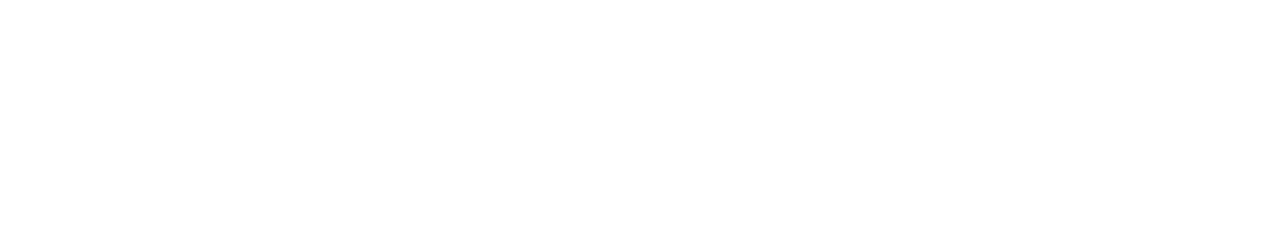
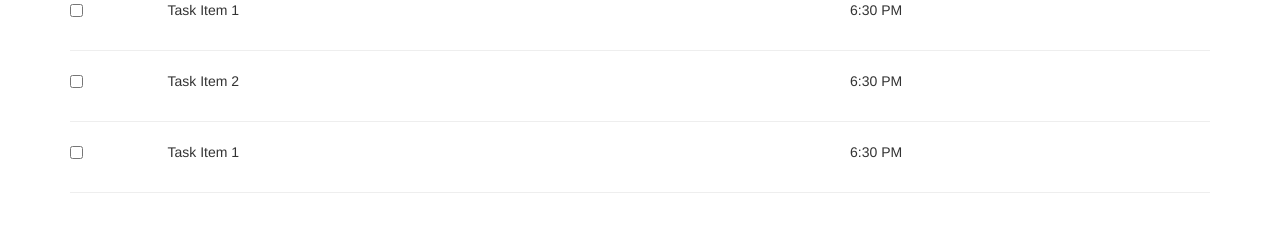
Before and after one commit to monicafp/to-do-app, a plain HTML site: page index.html in a window 1280 px wide. Drawn offline with Linux system fonts and the light colour scheme.

Commit message:
Work in progress
Completed task list. Moving to new branch to create main component.

```diff
--- a/index.html
+++ b/index.html
@@ -4,13 +4,64 @@
     <head>
     <meta charset="utf-8">
     <meta name="viewport" content="width=device-width, initial-scale=1">
-    <title>ToDo App</title>
+    <title>To-Do App</title>
     <link rel="stylesheet" href="assets/css/bootstrap.css">
     <link rel="stylesheet" href="assets/css/style.css">
     <script type="text/javascript" src="assets/javascript/script.js">
     </script>
   </head>
   <body>
-
+  <!--Main Component Task List-->
+  <div class="container">
+    <div class="row">
+      <div class="col-md-1 col-xs-12">
+        <input type="checkbox" id="cbox" value="first_checkbox">
+      </div>
+      <div class="col-md-7 col-xs-12">
+        <p>
+          Task Item 1
+        </p>
+      </div>
+      <div class="col-md-2 col-xs-12">
+        <p>
+          6:30 PM
+        </p>
+      </div>
+    </div>
+    <hr>
+    <div class="row">
+      <div class="col-md-1 col-xs-12">
+        <input type="checkbox" id="cbox" value="second_checkbox">
+      </div>
+      <div class="col-md-7 col-xs-12">
+        <p>
+          Task Item 2
+        </p>
+      </div>
+      <div class="col-md-2 col-xs-12">
+        <p>
+          6:30 PM
+        </p>
+      </div>
+    </div>
+    <hr>
+    <div class="row">
+      <div class="col-md-1 col-xs-12">
+        <input type="checkbox" id="cbox" value="third_checkbox">
+      </div>
+      <div class="col-md-7 col-xs-12">
+        <p>
+          Task Item 1
+        </p>
+      </div>
+      <div class="col-md-2 col-xs-12">
+        <p>
+          6:30 PM
+        </p>
+      </div>
+    </div>
+    <hr>
+  </div>
+  <!--End of Main Component-->
   </body>
 </html>
```
